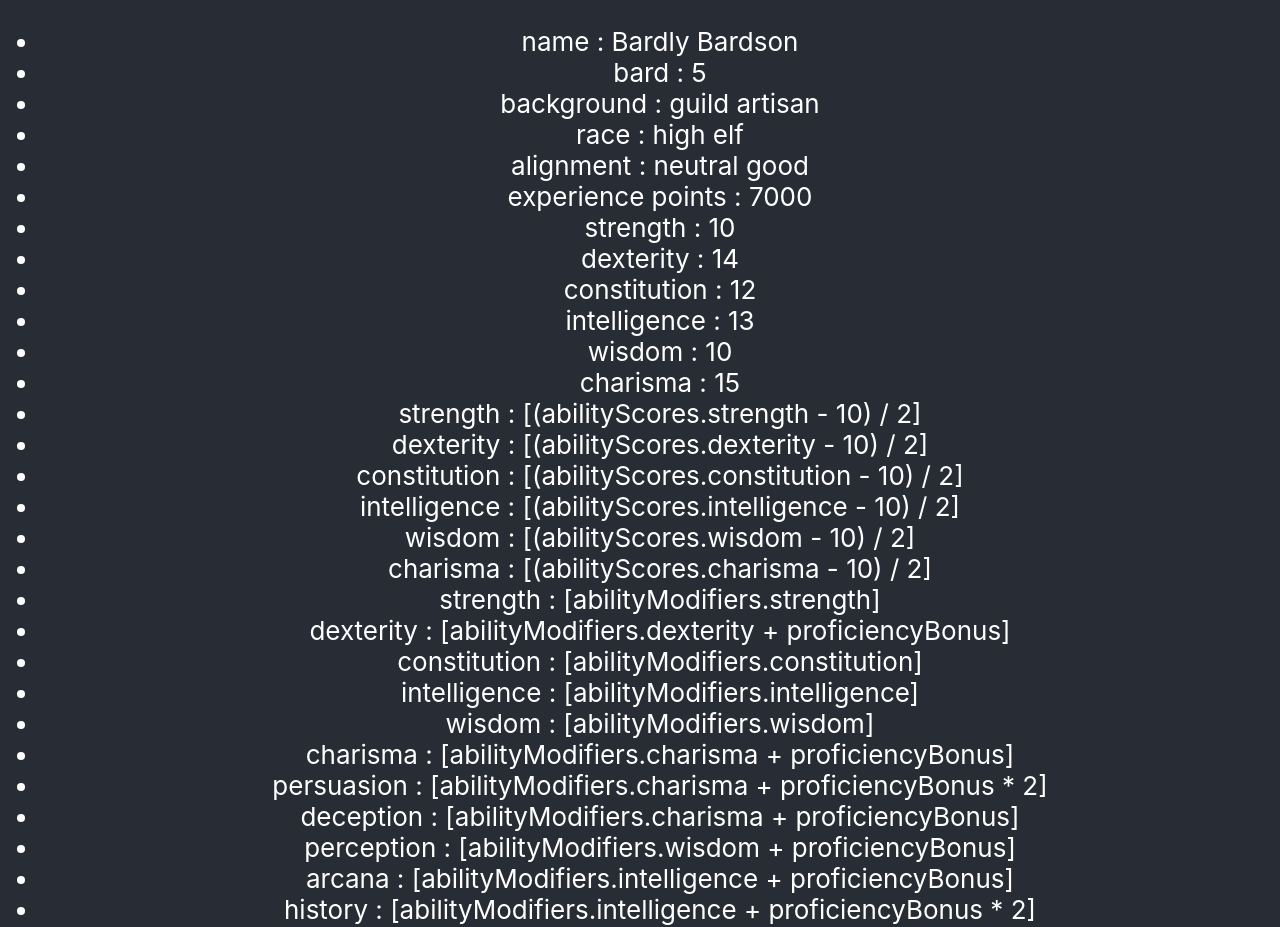
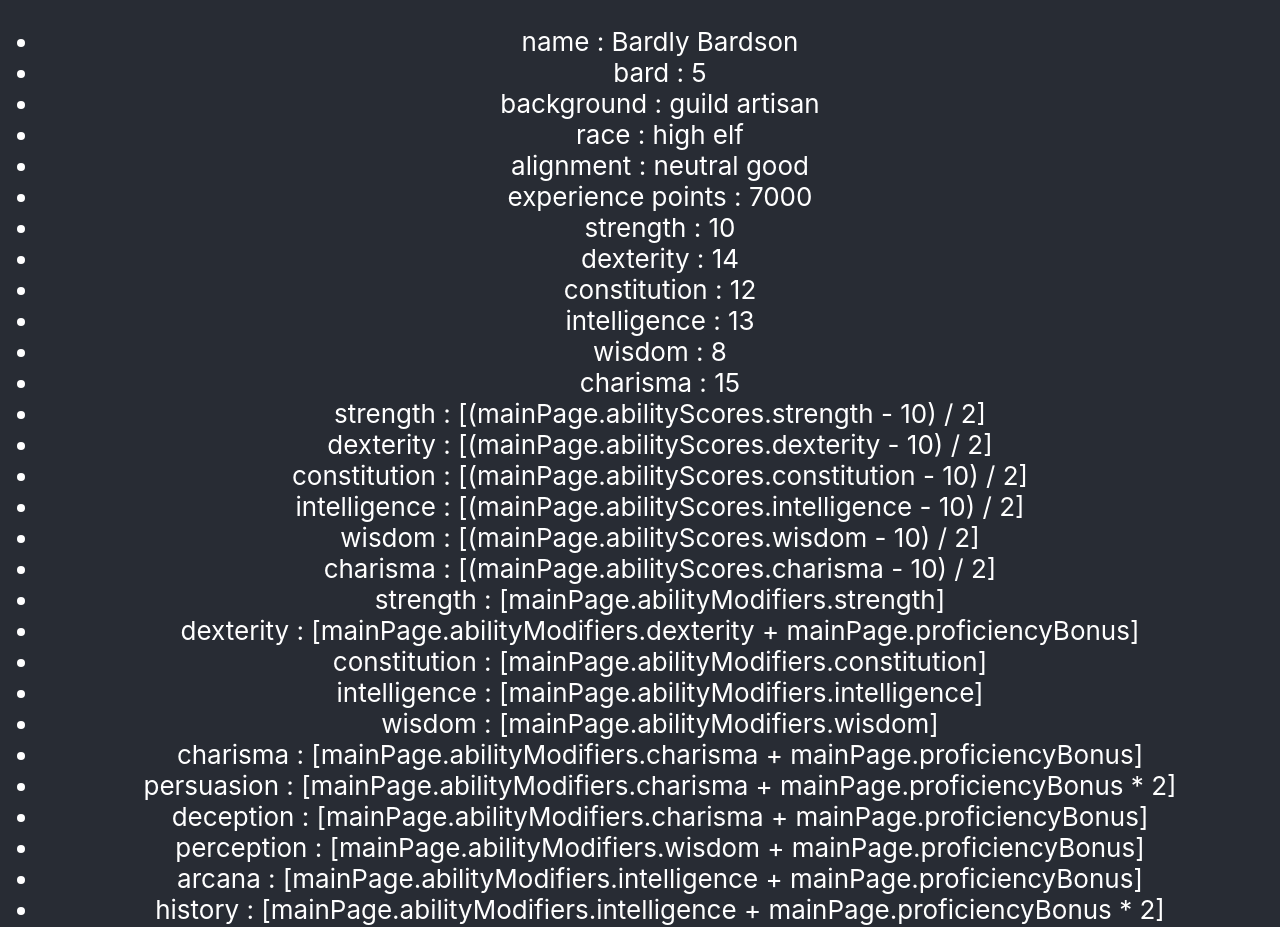
Before and after one commit to WrittenWoods/cobble, a React (Create React App) app: page / in a window 1280 px wide. Shown: the top 927 px of the page. Built offline with nearby package versions, Linux system fonts and the light colour scheme.

Commit message:
Added recursion to parseBracket function

```diff
--- a/src/App.tsx
+++ b/src/App.tsx
@@ -4,8 +4,9 @@ import './App.css';
 import { starterSheet } from "./starterSheet";
 import { oneDimensionalSheet } from "./helpers/oneDimensionalSheet";
 import { getOneDContent } from "./helpers/getOneDContent";
-import { interpretStringInput } from "./helpers/interpretStringInput";
+import { parseContent } from "./helpers/parseContent";
 import { Snippet, SearchSnippet } from "./helpers/interfaces";
+import { evaluate } from "mathjs";
 
 const displaySheet = function returnListOfSnippets (sheet: Snippet[]) {
   return oneDimensionalSheet(sheet).map(
@@ -26,5 +27,3 @@ function App() {
 }
 
 export default App;
-
-console.log(interpretStringInput("I deal [1d10 + mainpage.abilityScores.dexterity + mainPage.proficiencyBonus] slashing damage and [1d8 + mainpage.proficiencyBonus] fire damage", oneDimensionalSheet(starterSheet)))
--- a/src/helpers/interpretStringInput.ts
+++ /dev/null
@@ -1,21 +0,0 @@
-import { interpretBracket } from "./interpretBracket";
-import { SearchSnippet } from "./interfaces";
-
-export const interpretStringInput = function findAndInterpretBracketsInString
-(content: string, sheet: SearchSnippet[]) {
-
-  let result: string | string[];
-
-  function interpretBracketsInString (str: string, sheet: SearchSnippet[]) {
-    let newStr = str
-    let bracketsArray = [...str.matchAll(/\[(.)*?\]/g)].map(a => a[0])
-    let interpretedArray = bracketsArray.map(x => interpretBracket(x, sheet))
-    for (let i = 0; i < interpretedArray.length; i++) {
-      newStr = newStr.replace(bracketsArray[i], interpretedArray[i])
-    }
-    return newStr.replaceAll(/\[|\]/g, "")
-  }
-
-  return interpretBracketsInString(content, sheet)
-
-}
--- a/src/helpers/interpretBracket.ts
+++ b/src/helpers/parseBracket.ts
@@ -2,11 +2,12 @@ import { diceRoller } from "./diceRoller";
 import { evaluate } from 'mathjs';
 import { getOneDContent } from "./getOneDContent";
 import { SearchSnippet } from "./interfaces";
+import { parseContent } from "./parseContent";
 
-export const interpretBracket = function returnBracketedStringWithNewInterpolatedValues
+export const parseBracket = function returnBracketedStringWithNewInterpolatedValues
 (str: string, sheet: SearchSnippet[]): string {
 
-  let result = str
+  let result = str.replaceAll(/\[|\]/g, "")
 
   // Find and replace title paths with corresponding content
 
@@ -15,6 +16,12 @@ export const interpretBracket = function returnBracketedStringWithNewInterpolate
   let contentArray = titlePathsArray.map( x => getOneDContent(sheet, x).length ? getOneDContent(sheet, x) : x )
   for (let i = 0; i < contentArray.length; i++) {
     result = result.replace(titlePathsArray[i], contentArray[i])
+  }
+  let toRecurse = [...result.matchAll(/\[(.)*?\]/g)].map(a => a[0])
+  if (toRecurse.length) {
+    for (let i = 0; i < toRecurse.length; i++) {
+      result = result.replace(toRecurse[i], parseBracket(toRecurse[i], sheet))
+    }
   }
 
   // Find and replace dice roll results
@@ -29,8 +36,8 @@ export const interpretBracket = function returnBracketedStringWithNewInterpolate
 
   let mathArray = [...result.matchAll(/(\d|\+|\-|\*|\/|\(|\)| )+/g)]
                   .map(a => a[0])
+                  console.log(mathArray)
   let calculatedArray = mathArray.map(x => /[\S]+/.test(x) ? evaluate(x) : x)
-  console.log(calculatedArray)
   for (let i = 0; i < mathArray.length; i++) {
     result = result.replace(mathArray[i], calculatedArray[i].toString())
   }
--- /dev/null
+++ b/src/helpers/parseContent.ts
@@ -0,0 +1,25 @@
+import { parseBracket } from "./parseBracket";
+import { SearchSnippet } from "./interfaces";
+
+export const parseContent = function findAndparseBracketsInString
+(content: string | string[], sheet: SearchSnippet[]) {
+
+  let result: string | string[];
+
+  function parseBracketsInString (str: string, sheet: SearchSnippet[]) {
+    let newStr = str
+    let bracketsArray = [...str.matchAll(/\[(.)*?\]/g)].map(a => a[0])
+    let interpretedArray = bracketsArray.map(x => parseBracket(x, sheet))
+    for (let i = 0; i < interpretedArray.length; i++) {
+      newStr = newStr.replace(bracketsArray[i], interpretedArray[i])
+    }
+    return newStr
+  }
+
+  result = Array.isArray(content) ?
+    content.map(x => parseBracketsInString(x, sheet))
+    : parseBracketsInString(content, sheet)
+
+  return result
+
+}
--- a/src/starterSheet.ts
+++ b/src/starterSheet.ts
@@ -19,44 +19,44 @@ export const starterSheet: Snippet[] = [
       { title: `dexterity`, content: `14` },
       { title: `constitution`, content: `12` },
       { title: `intelligence`, content: `13` },
-      { title: `wisdom`, content: `10` },
+      { title: `wisdom`, content: `8` },
       { title: `charisma`, content: `15` }
     ]},
 
     { title: `ability modifiers`, content: [
-      { title: `strength`, content: `[(abilityScores.strength - 10) / 2]` },
-      { title: `dexterity`, content: `[(abilityScores.dexterity - 10) / 2]` },
-      { title: `constitution`, content: `[(abilityScores.constitution - 10) / 2]` },
-      { title: `intelligence`, content: `[(abilityScores.intelligence - 10) / 2]` },
-      { title: `wisdom`, content: `[(abilityScores.wisdom - 10) / 2]` },
-      { title: `charisma`, content: `[(abilityScores.charisma - 10) / 2]` },
+      { title: `strength`, content: `[(mainPage.abilityScores.strength - 10) / 2]` },
+      { title: `dexterity`, content: `[(mainPage.abilityScores.dexterity - 10) / 2]` },
+      { title: `constitution`, content: `[(mainPage.abilityScores.constitution - 10) / 2]` },
+      { title: `intelligence`, content: `[(mainPage.abilityScores.intelligence - 10) / 2]` },
+      { title: `wisdom`, content: `[(mainPage.abilityScores.wisdom - 10) / 2]` },
+      { title: `charisma`, content: `[(mainPage.abilityScores.charisma - 10) / 2]` },
     ]},
 
     { title: `saving throws`, content: [
-      { title: `strength`, content: `[abilityModifiers.strength]` },
-      { title: `dexterity`, content: `[abilityModifiers.dexterity + proficiencyBonus]` },
-      { title: `constitution`, content: `[abilityModifiers.constitution]` },
-      { title: `intelligence`, content: `[abilityModifiers.intelligence]` },
-      { title: `wisdom`, content: `[abilityModifiers.wisdom]` },
-      { title: `charisma`, content: `[abilityModifiers.charisma + proficiencyBonus]` },
+      { title: `strength`, content: `[mainPage.abilityModifiers.strength]` },
+      { title: `dexterity`, content: `[mainPage.abilityModifiers.dexterity + mainPage.proficiencyBonus]` },
+      { title: `constitution`, content: `[mainPage.abilityModifiers.constitution]` },
+      { title: `intelligence`, content: `[mainPage.abilityModifiers.intelligence]` },
+      { title: `wisdom`, content: `[mainPage.abilityModifiers.wisdom]` },
+      { title: `charisma`, content: `[mainPage.abilityModifiers.charisma + mainPage.proficiencyBonus]` },
     ]},
 
     { title: `skills`, content: [
-      { title: `persuasion`, content: `[abilityModifiers.charisma + proficiencyBonus * 2]` },
-      { title: `deception`, content: `[abilityModifiers.charisma + proficiencyBonus]` },
-      { title: `perception`, content: `[abilityModifiers.wisdom + proficiencyBonus]` },
-      { title: `arcana`, content: `[abilityModifiers.intelligence + proficiencyBonus]` },
-      { title: `history`, content: `[abilityModifiers.intelligence + proficiencyBonus * 2]`},
-      { title: `acrobatics`, content: `[abilityModifiers.dexterity + proficiencyBonus]` },
-      { title: `sleight of hand`, content: `[abilityModifiers.dexterity + proficiencyBonus]` },
-      { title: `stealth`, content: `[abilityModifiers.dexterity + proficiencyBonus]` }
+      { title: `persuasion`, content: `[mainPage.abilityModifiers.charisma + mainPage.proficiencyBonus * 2]` },
+      { title: `deception`, content: `[mainPage.abilityModifiers.charisma + mainPage.proficiencyBonus]` },
+      { title: `perception`, content: `[mainPage.abilityModifiers.wisdom + mainPage.proficiencyBonus]` },
+      { title: `arcana`, content: `[mainPage.abilityModifiers.intelligence + mainPage.proficiencyBonus]` },
+      { title: `history`, content: `[mainPage.abilityModifiers.intelligence + mainPage.proficiencyBonus * 2]`},
+      { title: `acrobatics`, content: `[mainPage.abilityModifiers.dexterity + mainPage.proficiencyBonus]` },
+      { title: `sleight of hand`, content: `[mainPage.abilityModifiers.dexterity + mainPage.proficiencyBonus]` },
+      { title: `stealth`, content: `[mainPage.abilityModifiers.dexterity + mainPage.proficiencyBonus]` }
     ]},
 
     { title: `proficiency bonus`, content: `3` },
     { title: `inspiration`, content: `[x]` },
     { title: `speed`, content: `30` },
 
-    { title: `maximum hit points`, content: `[8 + 4d8.roll + 5 * abilityModifiers.constitution]` },
+    { title: `maximum hit points`, content: `[8 + 4d8.roll + 5 * mainPage.abilityModifiers.constitution]` },
     { title: `current hit points`, content: `[maximumHitPoints]` },
 
     { title: `attacks`, content: [
@@ -81,8 +81,8 @@ export const starterSheet: Snippet[] = [
   ]},
 
   { title: 'spellbook', content: [ // Page 2
-    { title: `spell save DC`, content: `[8 + proficiencyBonus + abilityModifiers.charisma]` },
-    { title: `spell attack bonus`, content: `[abilityModifiers.charisma + proficiencyBonus]` },
+    { title: `spell save DC`, content: `[8 + mainPage.proficiencyBonus + mainPage.abilityModifiers.charisma]` },
+    { title: `spell attack bonus`, content: `[mainPage.abilityModifiers.charisma + mainPage.proficiencyBonus]` },
 
     { title: `spells`, content: [
       { title: `cantrips`, content: [`true strike`, `dancing lights`, `mending`]},
```
